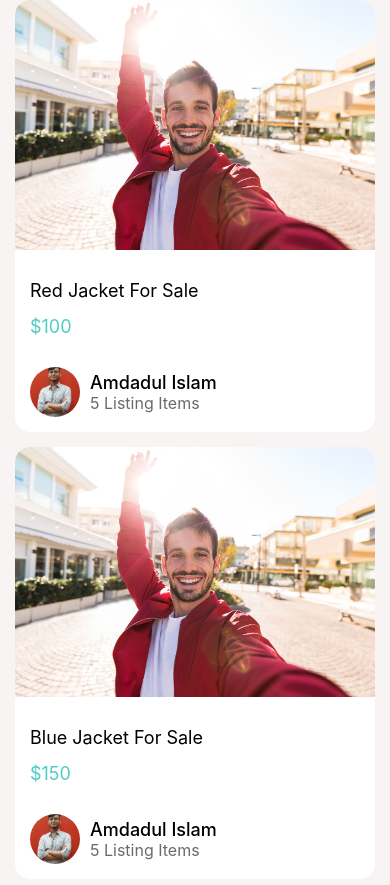
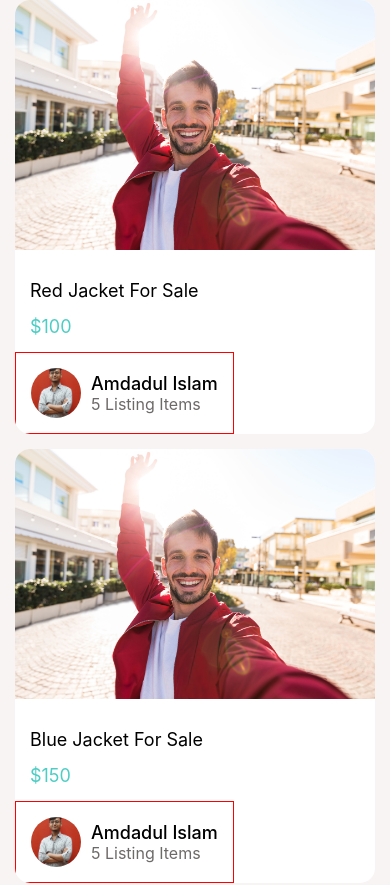
Before and after one commit to Amdadullah-Raihan/doneWithIt-react-native, a React Native app: screen / in a window 390 px wide. Shown: the top 885 px of the page. Built offline with nearby package versions, Linux system fonts and the light colour scheme.

Commit message:
Add: on press to user profile card

```diff
--- a/app/components/Card.js
+++ b/app/components/Card.js
@@ -17,6 +17,7 @@ const Card = ({ title = '', subTitle = '', image = '', style = {} }) => {
         name="Amdadul Islam"
         details="5 Listing Items"
         imageSource={require('../assets/author.jpg')}
+        onPress={() => alert('User profile clicked')}
       />
     </View>
   );
--- a/app/components/UserProfileCard.js
+++ b/app/components/UserProfileCard.js
@@ -1,10 +1,17 @@
 import React from 'react';
-import { Image, StyleSheet, Text, View } from 'react-native';
+import {
+  Image,
+  StyleSheet,
+  Text,
+  TouchableNativeFeedback,
+  View,
+} from 'react-native';
 import AppText from './AppText';
 import colors from '../config/colors';
 
-const UserProfileCard = ({ imageSource, name, details }) => {
+const UserProfileCard = ({ imageSource, name, details, onPress }) => {
   return (
+    <TouchableNativeFeedback onPress={onPress}>
       <View style={styles.container}>
         <Image style={styles.image} source={imageSource} />
         <View style={styles.textContainer}>
@@ -12,6 +19,7 @@ const UserProfileCard = ({ imageSource, name, details }) => {
           <AppText style={styles.details}>{details}</AppText>
         </View>
       </View>
+    </TouchableNativeFeedback>
   );
 };
 
```
Lines whose indentation alone changed are shown as unchanged.
